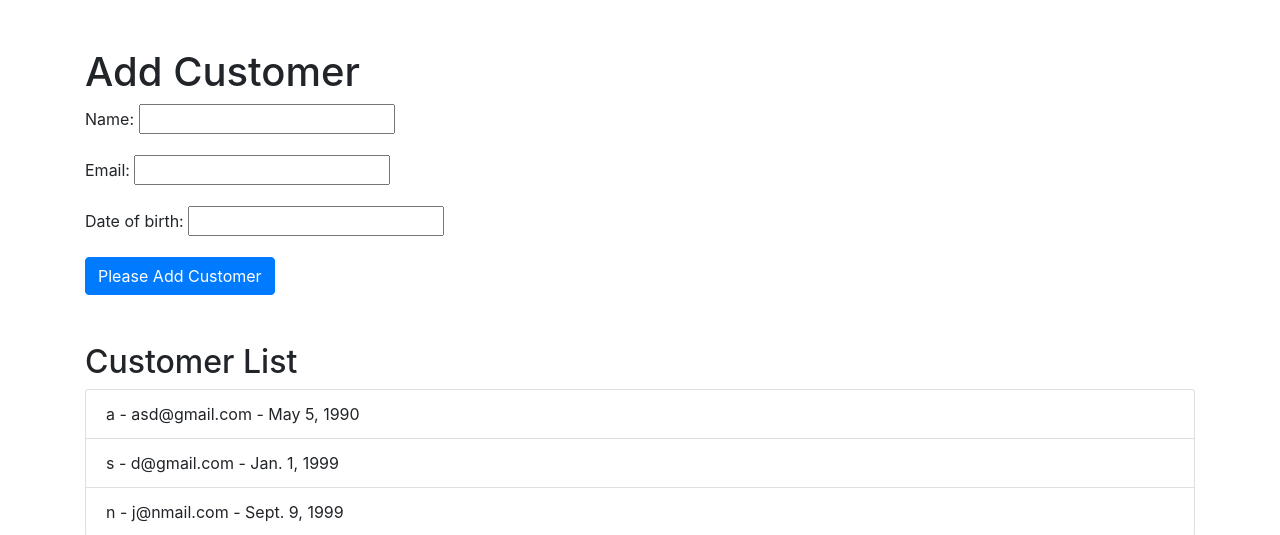
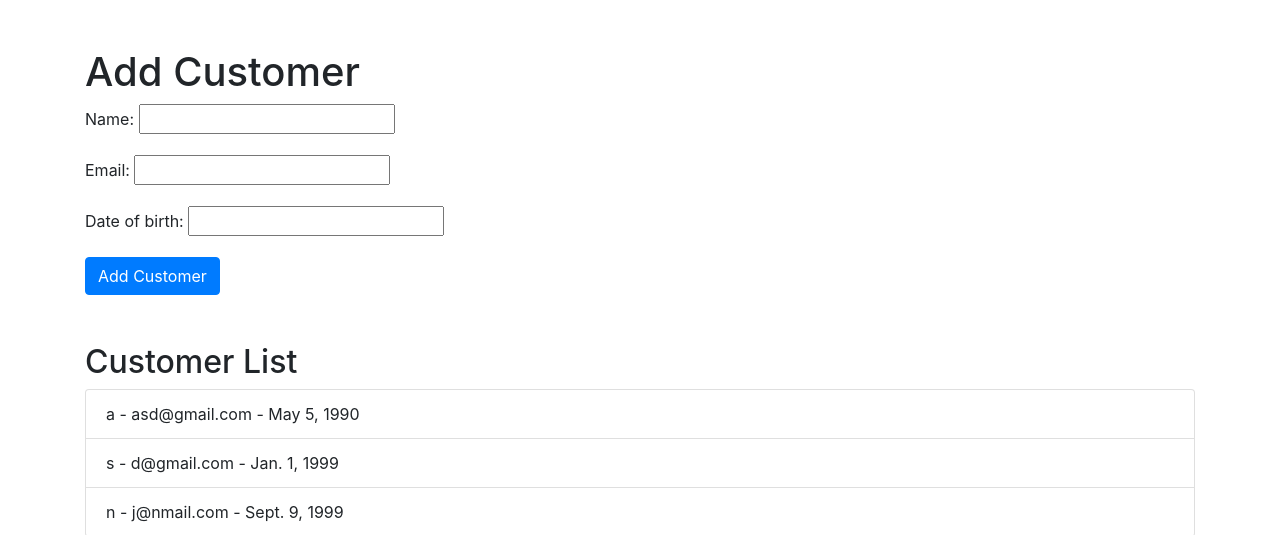
Before and after one commit to flonix-93/newtest, a Django app: page / in a window 1280 px wide. Shown: the top 535 px of the page. Run offline with Django 4.2, Linux system fonts and the light colour scheme; data comes from the database, SQL or seed files in the repository; some libraries are stand-ins or nearby versions.

Commit message:
third commit

```diff
--- a/customers/templates/customers/add_customer.html
+++ b/customers/templates/customers/add_customer.html
@@ -12,7 +12,7 @@
         <form method="post">
             {% csrf_token %}
             {{ form.as_p }}
-            <button type="submit" class="btn btn-primary">Please Add Customer</button>
+            <button type="submit" class="btn btn-primary">Add Customer</button>
         </form>
         <h2 class="mt-5">Customer List</h2>
         <ul class="list-group">
```
